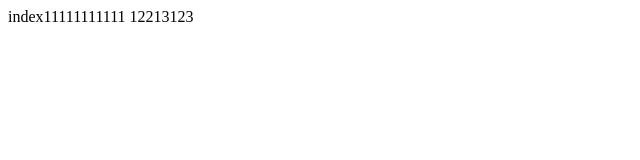
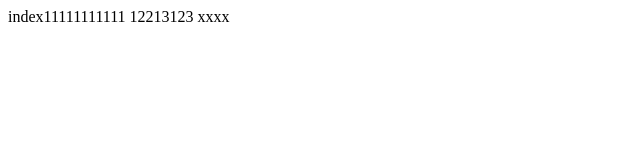
Before and after one commit to lyqxyjy/git-demo, a plain HTML site: page index.html in a window 1280 px wide. Shown: the full height of the page, 0-640 px from the left. Drawn offline with Linux system fonts and the light colour scheme.

Commit message:
A程序员第四次提交

```diff
--- a/index.html
+++ b/index.html
@@ -9,5 +9,6 @@
 <body>
     index11111111111
     12213123
+    xxxx
 </body>
 </html>
```
